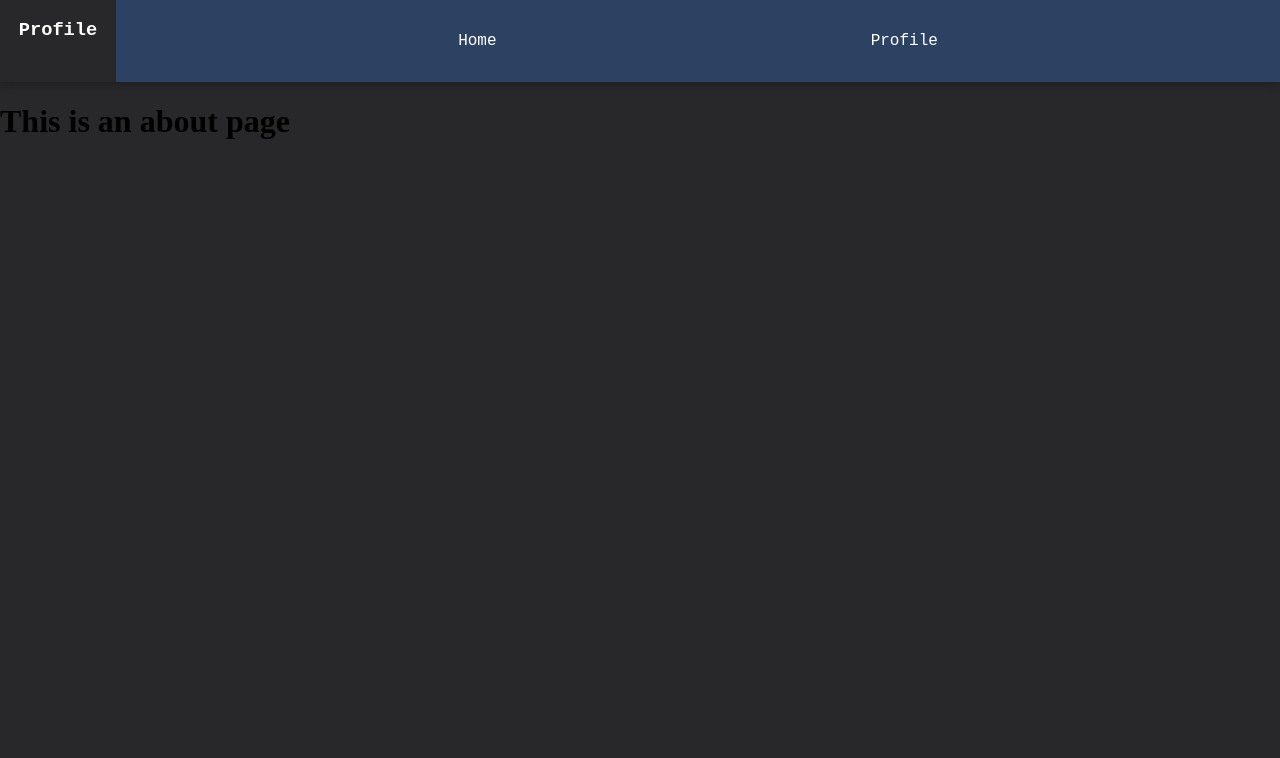
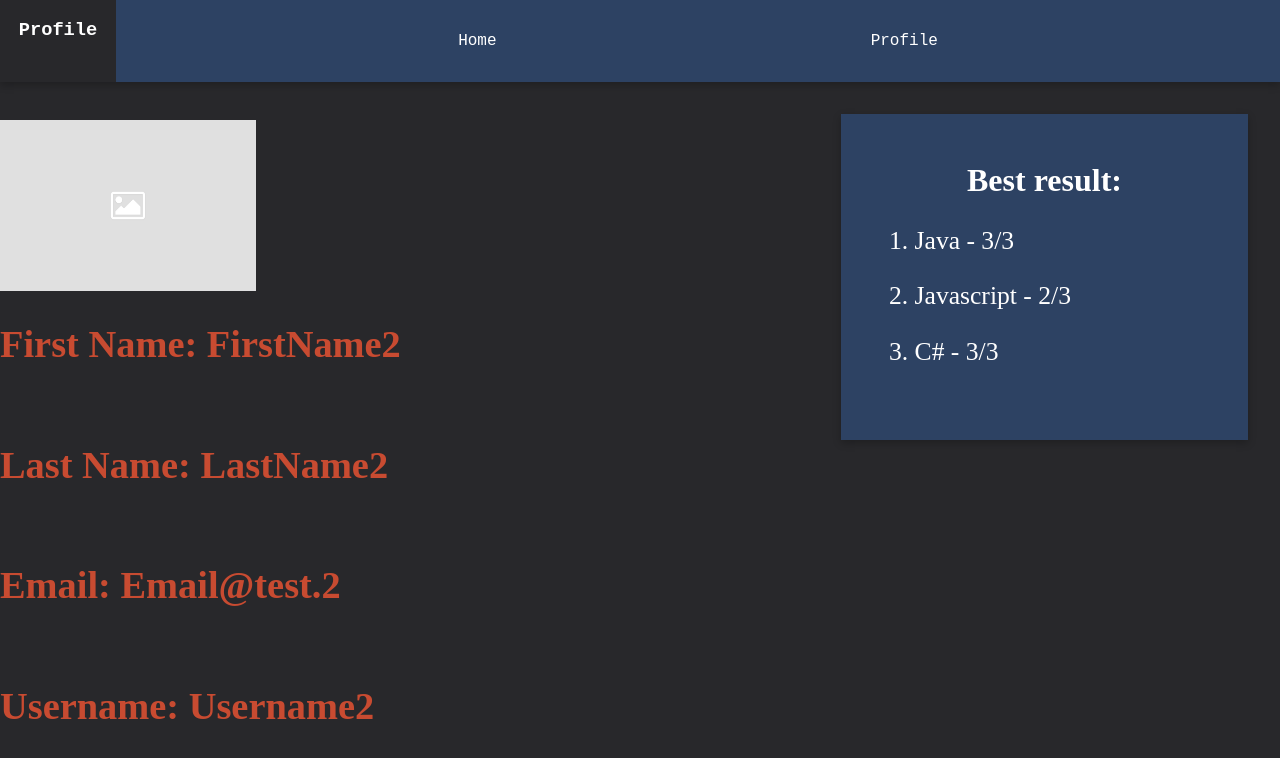
Before and after one commit to ProgrammeringQuiz/Quiz, a Vue app: page /profile in a window 1280 px wide. Shown: the top 758 px of the page. Built offline with nearby package versions, Linux system fonts and the light colour scheme.

Commit message:
Not done yet

```diff
--- /dev/null
+++ b/json/resultHistory.json
@@ -0,0 +1,16 @@
+{
+  "result": [
+    {
+      "quizName": "Java",
+      "quizResult": "3/3"
+    },
+    {
+      "quizName": "Javascript",
+      "quizResult": "2/3"
+    },
+    {
+      "quizName": "C#",
+      "quizResult": "3/3"
+    }
+  ]
+}
--- /dev/null
+++ b/json/users.json
@@ -0,0 +1,16 @@
+{
+  "users": [
+    {
+      "firstName": "FirstName1",
+      "lastName": "LastName1",
+      "email": "Email@test.1",
+      "username": "Username1"
+    },
+    {
+      "firstName": "FirstName2",
+      "lastName": "LastName2",
+      "email": "Email@test.2",
+      "username": "Username2"
+    }
+  ]
+}
--- /dev/null
+++ b/src/components/Profile.vue
@@ -0,0 +1,89 @@
+<script setup>
+import history from "../../json/resultHistory.json";
+import users from "../../json/users.json";
+
+const historyData = history.result;
+const user = users.users[1]
+
+
+</script>
+
+
+<template>
+  <div class="container">
+    <div class="userBox">
+      <img src="src/assets/placeholder-image.png" alt="placeholder-img" />
+      <h1>First Name: {{ user.firstName }}</h1>
+      <h1>Last Name: {{ user.lastName }}</h1>
+      <h1>Email: {{ user.email }}</h1>
+      <h1>Username: {{ user.username }}</h1>
+    </div>
+    <div class="imageBox">
+
+      <div class="history">
+
+        <div class="result">
+          <h2>Best result:</h2>
+          <p v-for="index in historyData.length " id="index" >
+            {{ index }}. {{ historyData[index - 1].quizName }} - {{ historyData[index - 1].quizResult }}
+          </p>
+        </div>
+      </div>
+    </div>
+  </div>
+</template>
+
+<style scoped>
+
+
+
+.history {
+  margin: 2em;
+  justify-items: center;
+}
+
+.result {
+  color: white;
+  font-size: 2em;
+  width: 24.3vw;
+  text-decoration: none;
+  margin: 1em auto auto auto;
+  background-color: #2d4263;
+  padding: 1.5em;
+  text-align: center;
+  color: white;
+  box-shadow: rgba(0, 0, 0, 0.24) 0 3px 8px;
+}
+
+.result h2 {
+  font-size: 1em;
+  margin-top: 0;
+  padding-top: 0;
+}
+
+.result p {
+  text-align: left;
+  font-size: 0.8em;
+
+}
+
+.userBox h1 {
+  margin-bottom: 2em;
+}
+
+.userBox {
+  font-size: 1.2em;
+  padding: 0;
+  margin-top: 2em;
+  color: #c84b31;
+}
+
+.userBox img {
+  width: 20vw;
+}
+
+.container {
+  display: flex;
+  justify-content: space-between;
+}
+</style>
--- a/src/router/index.js
+++ b/src/router/index.js
@@ -24,7 +24,7 @@ const router = createRouter({
     {
       path: "/profile",
       name: "Profile",
-      component: () => import("../views/AboutView.vue"),
+      component: () => import("../views/ProfileView.vue"),
     },
   ],
 });
--- a/src/views/AboutView.vue
+++ /dev/null
@@ -1,9 +0,0 @@
-<template>
-  <div class="about">
-    <h1>This is an about page</h1>
-  </div>
-</template>
-
-<style>
-
-</style>
--- /dev/null
+++ b/src/views/ProfileView.vue
@@ -0,0 +1,9 @@
+<script setup>
+import Profile from "../components/Profile.vue";
+</script>
+
+<template>
+  <main>
+    <Profile />
+  </main>
+</template>
```
